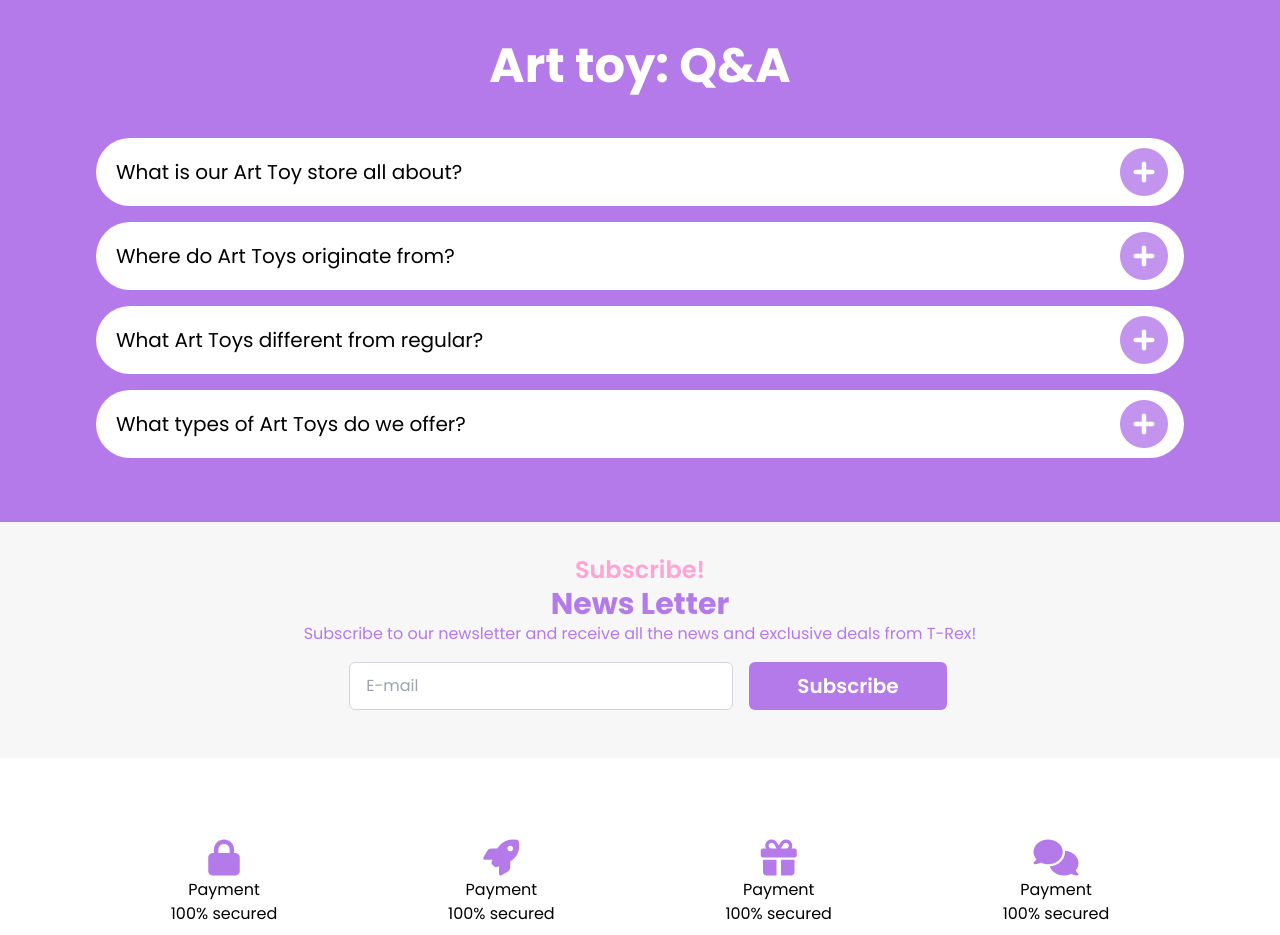
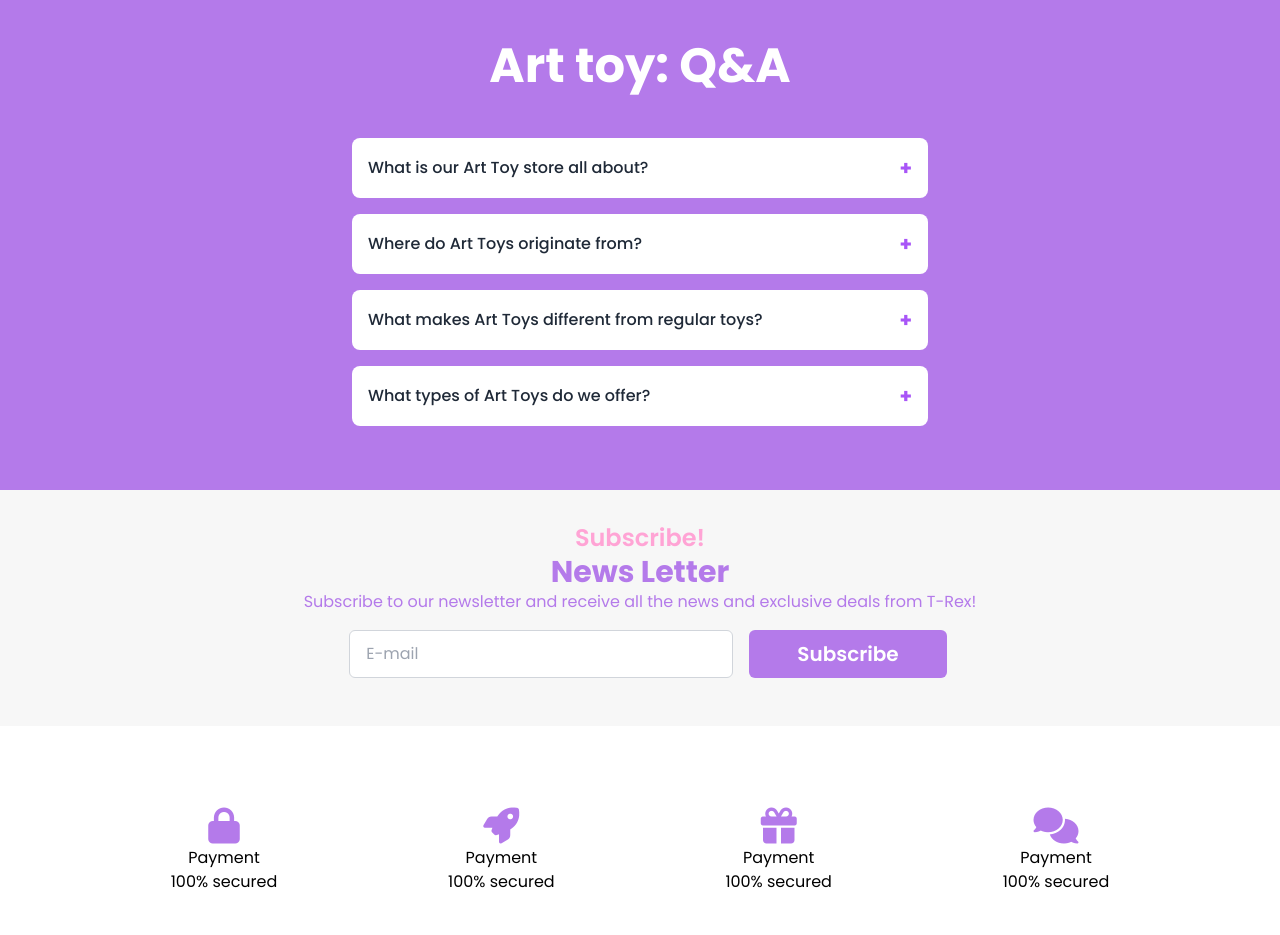
Before and after one commit to T-Rex-Back-Hole/Art-toy_Project, a React (Vite) app: page / in a window 1280 px wide. Shown: the part 4680-5615 px from the top of the page. Built offline with nearby package versions, Linux system fonts and the light colour scheme; no server answers.

Commit message:
Edited Q&A

```diff
--- a/src/components/Main.jsx
+++ b/src/components/Main.jsx
@@ -1,7 +1,36 @@
-import React from "react";
+import React, { useState } from "react";
 import { Link } from "react-router-dom";
 
 const Main = () => {
+  const [openQuestion, setOpenQuestion] = useState(null);
+
+  const questions = [
+    {
+      question: "What is our Art Toy store all about?",
+      answer:
+        "Our Art Toy store is all about providing unique, artist-designed collectible toys...",
+    },
+    {
+      question: "Where do Art Toys originate from?",
+      answer:
+        "Art Toys originated from the urban and street art scene, gaining popularity...",
+    },
+    {
+      question: "What makes Art Toys different from regular toys?",
+      answer:
+        "Art Toys are different from regular toys because they focus on artistic expression...",
+    },
+    {
+      question: "What types of Art Toys do we offer?",
+      answer:
+        "We offer various types of Art Toys, including vinyl figures, resin models...",
+    },
+  ];
+
+  const toggleAnswer = (questionIndex) => {
+    setOpenQuestion(openQuestion === questionIndex ? null : questionIndex);
+  };
+
   return (
     <>
       <section id="refer">
@@ -188,11 +217,39 @@ const Main = () => {
         </div>
       </section>
 
+      {/* Q&A ---------------------------------------------------------------------------------------------------------------*/}
       <section id="q-and-a" className="bg-[#B47AEA] p-6 lg:p-12">
         <h1 className="text-center text-white text-4xl font-bold mb-6 lg:text-5xl lg:mb-12">
           Art toy: Q&A
         </h1>
-        <div
+
+        <div className="max-w-xl mx-auto">
+          {questions.map((question, index) => (
+            <div key={index} className="mb-2">
+              <div
+                className="bg-white p-4 rounded-lg flex justify-between items-center cursor-pointer"
+                onClick={() => toggleAnswer(index)}
+              >
+                <span className="text-gray-800 font-medium text-sm lg:text-base">
+                  {question.question}
+                </span>
+                <span className="text-purple-500 text-xl font-bold">
+                  {openQuestion === index ? "-" : "+"}
+                </span>
+              </div>
+              <div
+                className={`overflow-hidden transition-all duration-500 ease-in-out ${
+                  openQuestion === index
+                    ? "max-h-40 opacity-100"
+                    : "max-h-0 opacity-0"
+                } bg-gray-100 rounded-lg mt-2`}
+              >
+                <div className="p-4 text-gray-700 text-sm lg:text-base">{question.answer}</div>
+              </div>
+            </div>
+          ))}
+        </div>
+        {/* <div
           id="container-qa"
           className="flex flex-col justify-center lg:px-12"
         >
@@ -204,7 +261,7 @@ const Main = () => {
               What is our Art Toy store all about?
             </p>
             <div id="qa-btn" className="">
-              <i className="fa-solid fa-circle-plus absolute text-[#B47AEA] text-2xl top-1/2 right-4 transform -translate-y-1/2 opacity-80 lg:text-5xl lg:cursor-pointer active:text-purple-600"></i>
+              <i className="fa-solid fa-circle-plus qa-btn"></i>
             </div>
           </div>
           <div
@@ -215,7 +272,7 @@ const Main = () => {
               Where do Art Toys originate from?
             </p>
             <div id="qa-btn" className="">
-              <i className="fa-solid fa-circle-plus absolute text-[#B47AEA] text-2xl top-1/2 right-4 transform -translate-y-1/2 opacity-80 lg:text-5xl lg:cursor-pointer active:text-purple-600"></i>
+              <i className="fa-solid fa-circle-plus qa-btn"></i>
             </div>
           </div>
           <div
@@ -226,7 +283,7 @@ const Main = () => {
               What Art Toys different from regular?
             </p>
             <div id="qa-btn" className="">
-              <i className="fa-solid fa-circle-plus absolute text-[#B47AEA] text-2xl top-1/2 right-4 transform -translate-y-1/2 opacity-80 lg:text-5xl lg:cursor-pointer active:text-purple-600"></i>
+              <i className="fa-solid fa-circle-plus qa-btn"></i>
             </div>
           </div>
           <div
@@ -237,12 +294,13 @@ const Main = () => {
               What types of Art Toys do we offer?
             </p>
             <div id="qa-btn" className="">
-              <i className="fa-solid fa-circle-plus absolute text-[#B47AEA] text-2xl top-1/2 right-4 transform -translate-y-1/2 opacity-80 lg:text-5xl lg:cursor-pointer active:text-purple-600"></i>
+              <i className="fa-solid fa-circle-plus qa-btn"></i>
             </div>
           </div>
-        </div>
+        </div> */}
       </section>
 
+      {/* Subscribe --------------------------------------------------------------------------------------------------- */}
       <section id="subscribe" className="bg-[#F7F7F7] p-8">
         <div
           id="container-text"
--- a/src/index.css
+++ b/src/index.css
@@ -31,7 +31,7 @@
   .box-qa {
     @apply flex flex-col relative bg-white rounded-full p-3 lg:p-5 mb-4 lg:w-3/4 lg:self-center
   }
-  .qa-btni {
+  .qa-btn {
     @apply absolute text-[#B47AEA] text-2xl top-1/2 right-4 transform -translate-y-1/2 opacity-80 lg:text-5xl lg:cursor-pointer active:text-purple-600 lg:hover:text-purple-600
   }
   .acc-btn {
```
